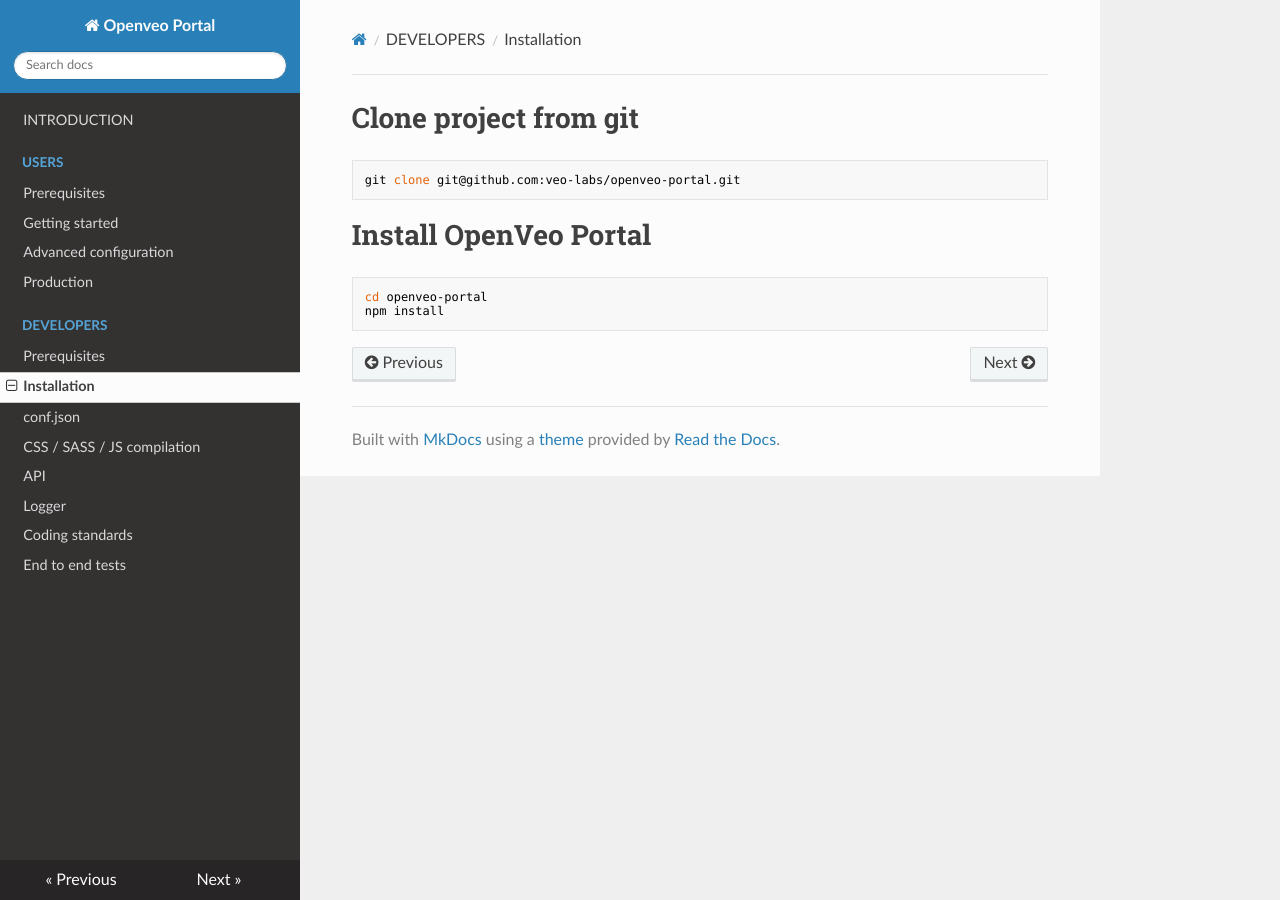
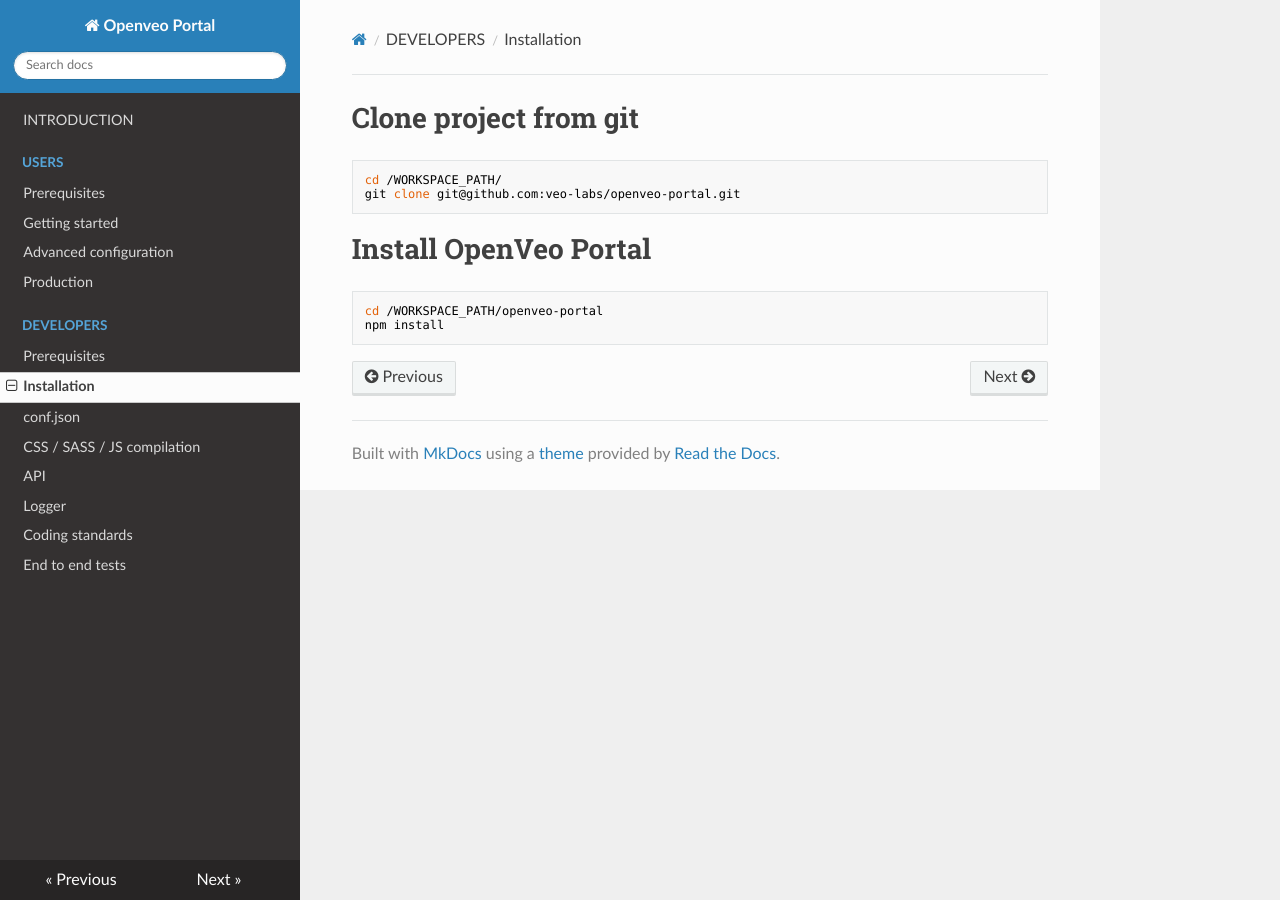
Before and after one commit to veo-labs/openveo-portal, an MkDocs documentation site: the page built from docs/developers/installation.md, in a window 1280 px wide. Built offline with MkDocs 1.6.1, drawn with Linux system fonts in a browser that asks for light colours; nearby versions of some CDN libraries; old or Windows-style settings are respelled for this version of MkDocs.

Commit message:
Update installation documentation
OpenVeo Portal was installed using npm install @openveo/portal. OpenVeo Portal
shouln't be installed using npm and it caused issues since OpenVeo
Portal is using NPM 3 or greater. OpenVeo Portal must now be downloaded from Github and
installed manually.

```diff
--- a/docs/developers/installation.md
+++ b/docs/developers/installation.md
@@ -1,8 +1,9 @@
 # Clone project from git
 
+    cd /WORKSPACE_PATH/
     git clone git@github.com:veo-labs/openveo-portal.git
 
 # Install OpenVeo Portal
 
-    cd openveo-portal
+    cd /WORKSPACE_PATH/openveo-portal
     npm install
```
